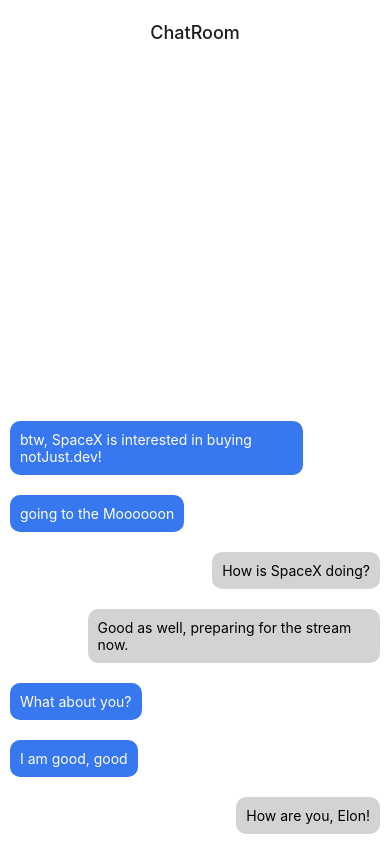
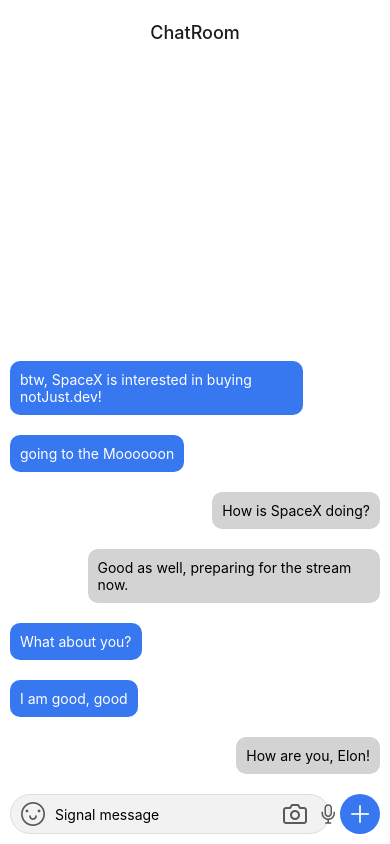
Before and after one commit to yaasin-raki2/a-rather-fucked-up-project-that-will-help-me-retain-what-i-learned-before-the-1337-pool, a React Native app: screen /screens/ModalScreen.tsx in a window 390 px wide. Built offline with nearby package versions, Linux system fonts and the light colour scheme; what expo-linking would draw is missing.

Commit message:
finishing up with the input message component (aesthetically)

```diff
--- a/components/Message/Message.tsx
+++ b/components/Message/Message.tsx
@@ -1,16 +1,14 @@
 import React, { FC } from "react";
-import { Text, View, StyleSheet } from "react-native";
+import { Text, View } from "react-native";
 
 import ChatsModel from "../../models/ChatsModel";
+import { styles } from "./styles";
 
 interface IProps {
     message: ChatsModel["messages"][0];
 }
 
 const Message: FC<IProps> = ({ message }) => {
-    const blue = "#3777f0";
-    const grey = "lightgrey";
-
     const myID = "u1";
     const isMe = message.user.id === myID;
 
@@ -26,23 +24,4 @@
     );
 };
 
-const styles = StyleSheet.create({
-    container: {
-        padding: 10,
-        margin: 10,
-        borderRadius: 10,
-        maxWidth: "75%",
-    },
-    leftContainer: {
-        backgroundColor: "#3777f0",
-        marginLeft: 10,
-        marginRight: "auto",
-    },
-    rightContainer: {
-        backgroundColor: "lightgrey",
-        marginLeft: "auto",
-        marginRight: 10,
-    },
-});
-
 export default Message;
--- /dev/null
+++ b/components/Message/styles.ts
@@ -0,0 +1,20 @@
+import { StyleSheet } from "react-native";
+
+export const styles = StyleSheet.create({
+    container: {
+        padding: 10,
+        margin: 10,
+        borderRadius: 10,
+        maxWidth: "75%",
+    },
+    leftContainer: {
+        backgroundColor: "#3777f0",
+        marginLeft: 10,
+        marginRight: "auto",
+    },
+    rightContainer: {
+        backgroundColor: "lightgrey",
+        marginLeft: "auto",
+        marginRight: 10,
+    },
+});
--- /dev/null
+++ b/components/MessageInput/MessageInput.tsx
@@ -0,0 +1,28 @@
+import React from "react";
+import { View, TextInput } from "react-native";
+import { AntDesign, Feather, Ionicons } from "@expo/vector-icons";
+
+import { styles } from "./styles";
+
+const MessageInput = () => {
+    return (
+        <View style={styles.root}>
+            <View style={styles.inputContainer}>
+                <AntDesign name="smileo" size={24} color="#595959" style={styles.icon} />
+                <TextInput placeholder="Signal message" style={styles.input} />
+                <Feather name="camera" size={24} color="#595959" style={styles.icon} />
+                <Ionicons
+                    name="mic-outline"
+                    size={24}
+                    color="#595959"
+                    style={styles.icon}
+                />
+            </View>
+            <View style={styles.buttonContainer}>
+                <AntDesign name="plus" size={24} color="white" />
+            </View>
+        </View>
+    );
+};
+
+export default MessageInput;
--- /dev/null
+++ b/components/MessageInput/index.ts
@@ -0,0 +1 @@
+export { default } from "./MessageInput";
--- /dev/null
+++ b/components/MessageInput/styles.ts
@@ -0,0 +1,37 @@
+import { StyleSheet } from "react-native";
+
+export const styles = StyleSheet.create({
+    root: {
+        flexDirection: "row",
+        padding: 10,
+    },
+    inputContainer: {
+        backgroundColor: "#f2f2f2",
+        flex: 1,
+        marginRight: 10,
+        borderRadius: 25,
+        borderWidth: 1,
+        flexDirection: "row",
+        borderColor: "#dedede",
+        alignItems: "center",
+        padding: 5,
+    },
+    input: {
+        flex: 1,
+        marginHorizontal: 5,
+    },
+    icon: {
+        marginHorizontal: 5,
+    },
+    buttonContainer: {
+        backgroundColor: "#3777f0",
+        width: 40,
+        height: 40,
+        borderRadius: 25,
+        justifyContent: "center",
+        alignItems: "center",
+    },
+    buttonText: {
+        color: "white",
+    },
+});
--- a/screens/ChatRoomScreen.tsx
+++ b/screens/ChatRoomScreen.tsx
@@ -1,19 +1,21 @@
 import * as React from "react";
-import { View, StyleSheet, FlatList } from "react-native";
+import { StyleSheet, FlatList, SafeAreaView } from "react-native";
 
 import Message from "../components/Message";
 import messagesData from "../assets/dummy-data/Chats";
 import ChatsModel from "../models/ChatsModel";
+import MessageInput from "../components/MessageInput";
 
 const ChatRoomScreen = () => {
     return (
-        <View style={styles.page}>
+        <SafeAreaView style={styles.page}>
             <FlatList<ChatsModel["messages"][0]>
                 data={messagesData.messages}
                 renderItem={({ item }) => <Message message={item} />}
                 inverted
             />
-        </View>
+            <MessageInput />
+        </SafeAreaView>
     );
 };
 
```
